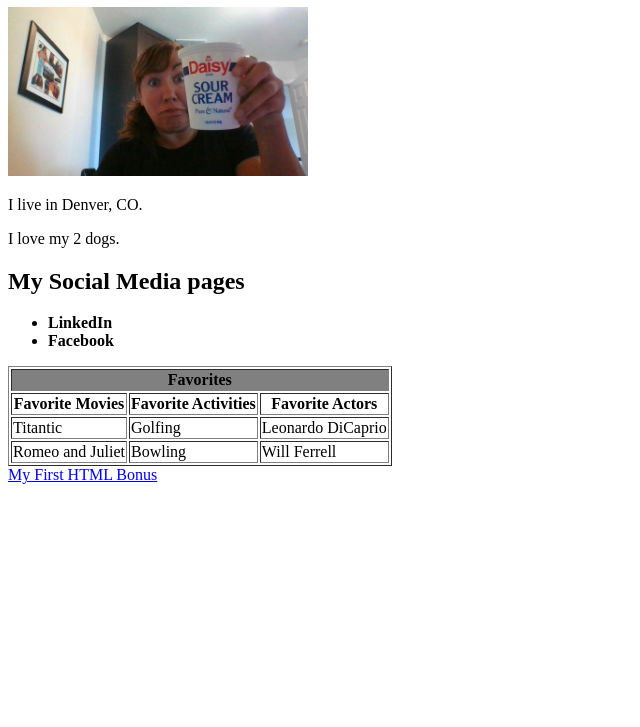
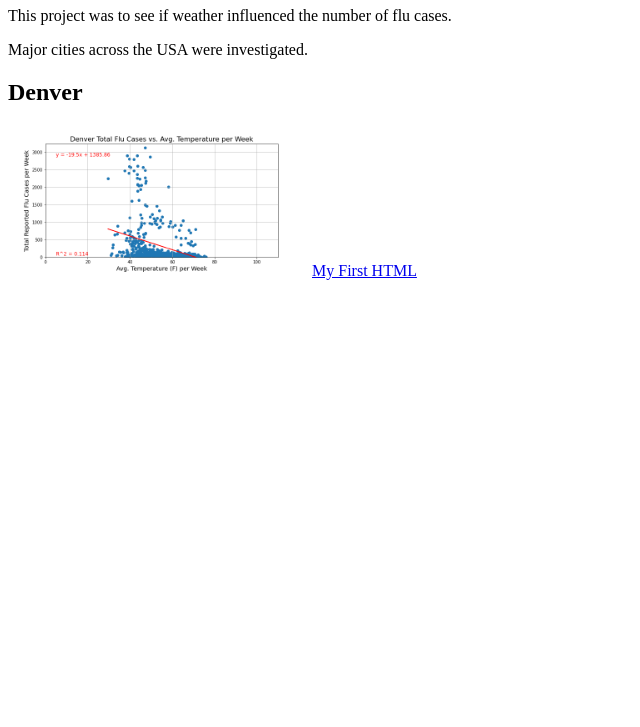
Before and after one commit to trackrun82/project_demo, a plain HTML site: page index.html in a window 1280 px wide. Shown: the part 73-800 px from the top of the page, without its empty margins (0-640 px from the left). Drawn offline with Linux system fonts and the light colour scheme.

Commit message:
updated content

```diff
--- a/index.html
+++ b/index.html
@@ -2,51 +2,24 @@
 <html lang="en-us">
 <head>
   <meta charset="UTF-8">
-  <title>Beth Emborsky Bio</title>
+  <title>Project Page</title>
 </head>
 
 <body>
-  <h1>Beth Emborsky</h1>
-  <img width = "300" src="assets/WIN_20200516_11_27_17_Pro.jpg", alt="Image of Beth Emborsky">
+  <h1>Flu vs. Weather</h1>
+
   <p>
-    I live in Denver, CO.
+    This project was to see if weather influenced the number of flu cases.
   </p>
   <p>
-    I love my 2 dogs.
+    Major cities across the USA were investigated.
   </p>
 
-  <h2>My Social Media pages</h2>
-    <ul>
-        <li><strong>LinkedIn</strong></li>
-        <li><strong>Facebook</strong></li>
-    </ul>
-
-  <table border="1">
-    <thead>
-        <tr>
-        <th colspan = "4", bgcolor="gray">Favorites</th>
-        </tr>
-        <tr>
-        <th>Favorite Movies</th>
-        <th>Favorite Activities</th>
-        <th>Favorite Actors</th>
-        </tr>
-    </thead>
-    <tbody>
-        <tr>
-            <td>Titantic</td>
-            <td>Golfing</td>
-            <td>Leonardo DiCaprio</td>
-        </tr>
-        <tr>
-            <td>Romeo and Juliet</td>
-            <td>Bowling</td>
-            <td>Will Ferrell</td>
-        </tr>
-  </table>
+  <h2>Denver</h2>
+  <img width = "300" src="assets/Denver ILI Total Cases vs. Avg. Temperature.png", alt="Denver Flu cases">
 
   <!-- Bonus link to last class page -->
-  <a href="../../../../1/Activities/04-Stu_MyFirst_HTML/Solved/my-first-bonus.html">My First HTML Bonus</a>
+  <a href="UnSolved/my-first.html">My First HTML</a>
 
 
 </body>
```
Also changed, not shown: links/my-first.html (added, +48 -0 lines), assets/Denver ILI Total Cases vs. Avg. Temperature.png (added), assets/Flu Case Totals vs. Avg. Temperature for All States.png (added), assets/Houston ILI Total Cases vs. Avg. Temperature.png (added), assets/San Francisco ILI Total Cases vs. Avg. Temperature.png (added), assets/Seattle ILI Total Cases vs. Avg. Temperature.png (added), assets/WIN_20200516_11_27_17_Pro.jpg (deleted).
